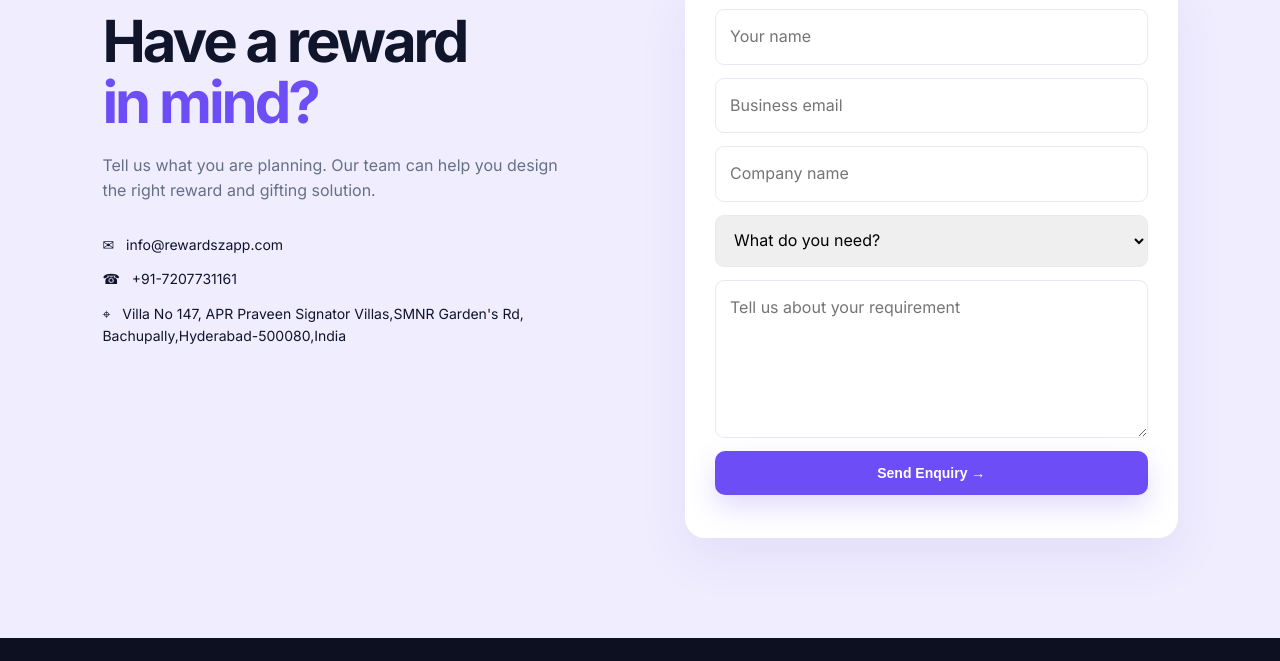
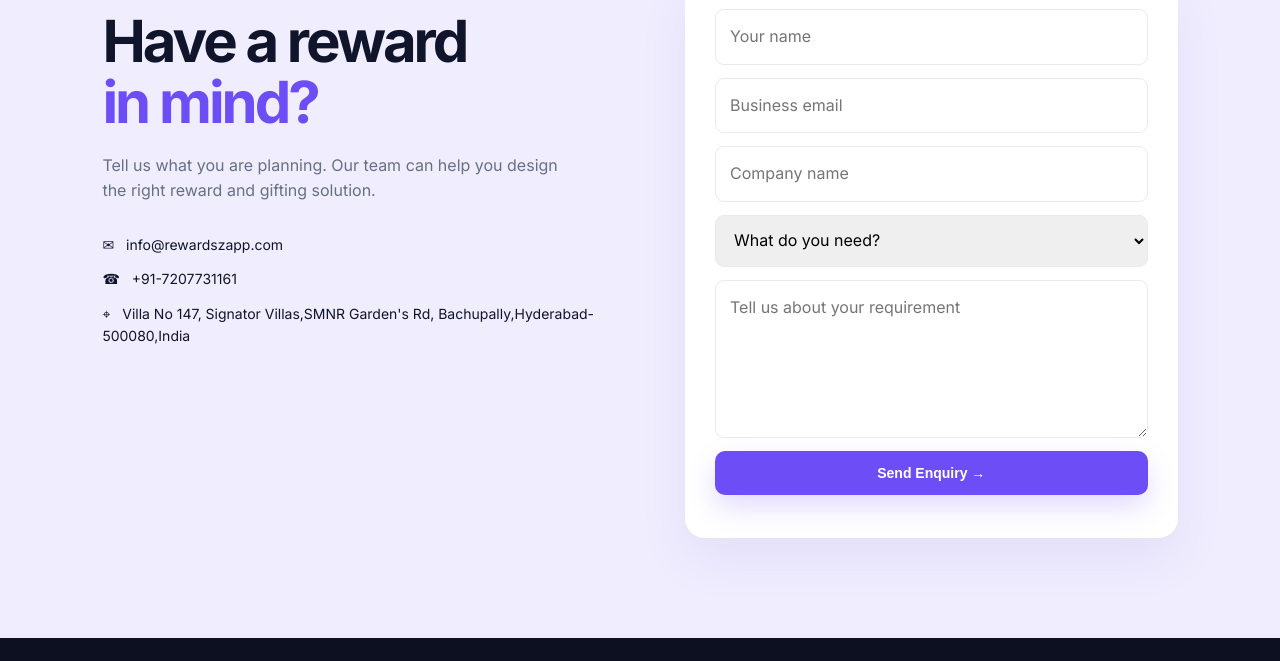
Before and after one commit to sperigisetti-rewardszapp/rewardszapp.com, a plain HTML site: page index.html in a window 1280 px wide. Shown: the part 3649-4310 px from the top of the page. Drawn offline with Linux system fonts and the light colour scheme.

Commit message:
Update index.html

```diff
--- a/index.html
+++ b/index.html
@@ -99,7 +99,7 @@
 </section>
 
 <section id="contact" class="section contact">
-  <div class="contact-copy"><div class="eyebrow">LET'S CONNECT</div><h2>Have a reward<br><span>in mind?</span></h2><p>Tell us what you are planning. Our team can help you design the right reward and gifting solution.</p><div class="contact-points"><div>✉ <span>info@rewardszapp.com</span></div><div>☎ <span>+91-7207731161</span></div><div>⌖ <span>Villa No 147, APR Praveen Signator Villas,SMNR Garden's Rd, Bachupally,Hyderabad-500080,India</span></div></div></div>
+  <div class="contact-copy"><div class="eyebrow">LET'S CONNECT</div><h2>Have a reward<br><span>in mind?</span></h2><p>Tell us what you are planning. Our team can help you design the right reward and gifting solution.</p><div class="contact-points"><div>✉ <span>info@rewardszapp.com</span></div><div>☎ <span>+91-7207731161</span></div><div>⌖ <span>Villa No 147, Signator Villas,SMNR Garden's Rd, Bachupally,Hyderabad-500080,India</span></div></div></div>
   <form class="form" onsubmit="submitForm(event)">
     <input required name="name" placeholder="Your name">
     <input required type="email" name="email" placeholder="Business email">
```
